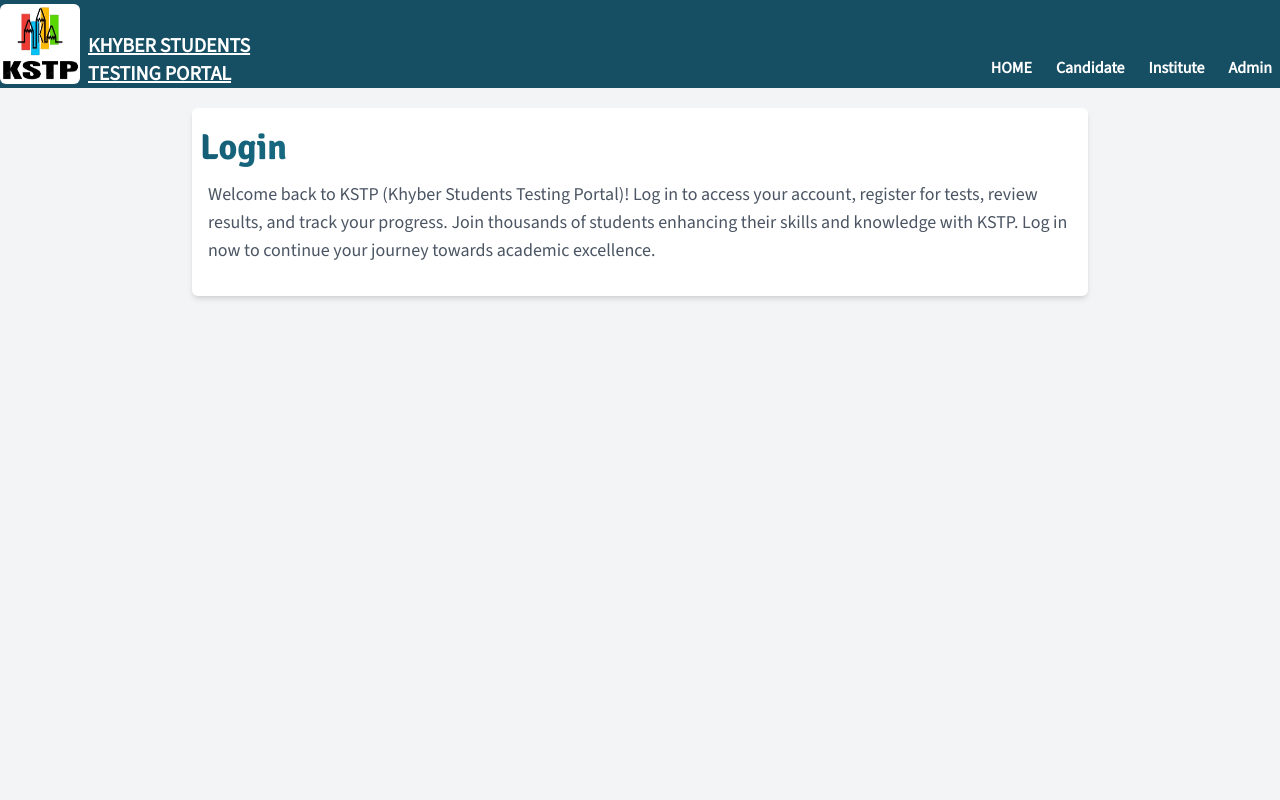
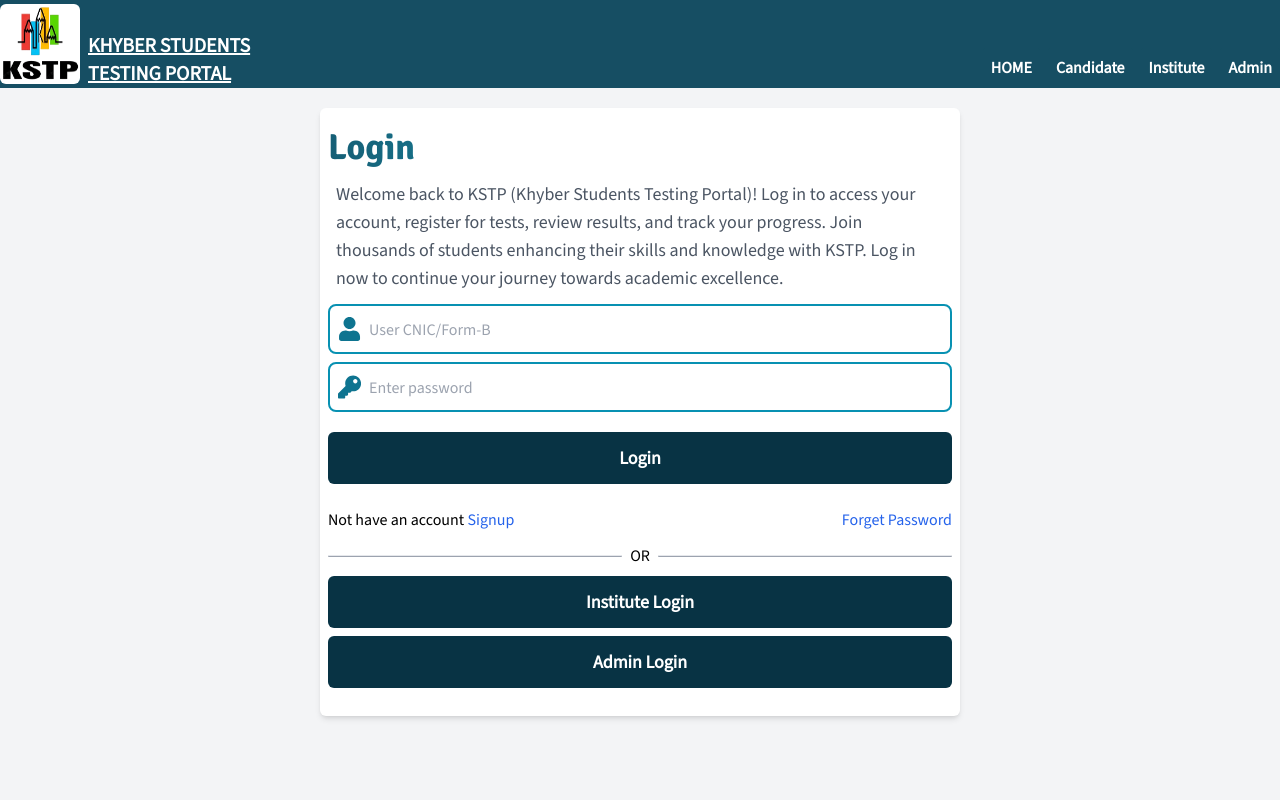
Before and after one commit to mhgkhan/kstp, a Next.js app: page /login in a window 1280 px wide. Shown: the top 800 px of the page. Built offline with nearby package versions, Linux system fonts and the light colour scheme.

Commit message:
completed login page ui

```diff
--- a/src/app/globals.css
+++ b/src/app/globals.css
@@ -1,9 +1,3 @@
 @tailwind base;
 @tailwind components;
 @tailwind utilities;
-
-
-
-/* .institutes-list:hover .institutes-list h3{
-    color: white !important;
-} */
--- a/src/app/login/page.js
+++ b/src/app/login/page.js
@@ -1,9 +1,8 @@
 import Footer from "@/components/Footer";
-import { Signika_Font } from "../layout";
 import Header from "@/components/Header";
+import SectionHeading from "@/components/ui/SectionHeading";
 import Link from "next/link";
-import Image from "next/image";
-import SectionHeading from "@/components/ui/SectionHeading";
+import { FaKey, FaUser } from "react-icons/fa";
 
 export default function Login() {
   return (
@@ -14,9 +13,39 @@ export default function Login() {
 
             <section className="login-section w-full py-5">
               <div className="container mx-auto">
-                <div className="login-area px-2 md:w-[70%] w-[95%] mx-auto bg-white shadow-md rounded-md p-5">
+                <div className="login-area px-2 md:w-[50%] w-[95%] mx-auto bg-white shadow-md rounded-md p-5">
                 <SectionHeading heading={"Login"} paragraph={"Welcome back to KSTP (Khyber Students Testing Portal)! Log in to access your account, register for tests, review results, and track your progress. Join thousands of students enhancing their skills and knowledge with KSTP. Log in now to continue your journey towards academic excellence."} />
                     <div className="login-form">
+
+                      <form className="my-1">
+
+                        <div className="input h-[50px] hover:border-4 hover:border-cyan-950 flex items-center justify-between rounded-lg px-2 bg-white border-2 border-cyan-600 border my-2 ">
+                          <FaUser className="text-cyan-700  text-2xl" />
+                          <input type="text" name="cnic" required className="input-input h-full py-2 border-none bg-none rounded-md outline-none w-full px-2"  placeholder="User CNIC/Form-B"/>
+                        </div>
+
+
+                        <div className="input h-[50px] hover:border-4 hover:border-cyan-950 flex items-center justify-between rounded-lg px-2 bg-white border-2 border-cyan-600 border my-2 ">
+                          <FaKey className="text-cyan-700  text-2xl" />
+                          <input type="password" name="password" required className="input-input h-full py-2 border-none bg-none rounded-md outline-none w-full px-2"  placeholder="Enter password"/>
+                        </div>
+
+                        <button className="p-3 text-lg text-white font-bold bg-cyan-950 w-full my-3 rounded-md hover:bg-cyan-700">Login</button>
+                      </form>
+
+                      <div className="my-3 w-full flex items-center justify-between flex-wrap-reverse gap-1">
+                        <p>Not have an account <Link className="text-blue-600 hover:underline" href={"/"}>Signup</Link></p>
+                        <Link className="text-blue-600 hover:underline" href={"/"}>Forget Password</Link>
+                      </div>
+
+                      <div className="or flex items-center justify-center gap-2 w-full">
+                        <hr className="h-[2px] rounded-full bg-gray-400 w-full"/>
+                        OR
+                        <hr className="h-[2px] rounded-full bg-gray-400 w-full"/>
+                      </div>
+
+                      <Link href={'/'} className="p-3 block text-center text-lg text-white font-bold bg-cyan-950 w-full my-2 rounded-md hover:bg-cyan-700">Institute Login </Link>
+                      <Link href={'/'} className="p-3 block text-center text-lg text-white font-bold bg-cyan-950 w-full my-2 rounded-md hover:bg-cyan-700">Admin Login </Link>
 
 
                     </div>
```
